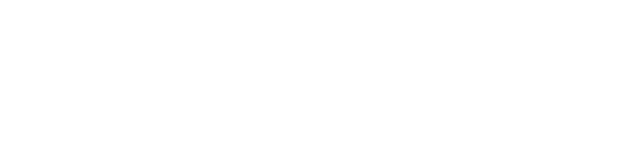
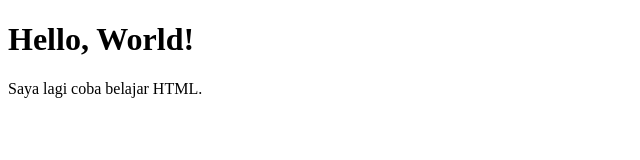
Before and after one commit to chellwi/latihanGithub, a plain HTML site: page index.html in a window 1280 px wide. Shown: the whole page, without its empty margins (0-640 px from the left). Drawn offline with Linux system fonts and the light colour scheme.

Commit message:
menambahkan konten dalam body

```diff
--- a/index.html
+++ b/index.html
@@ -6,6 +6,7 @@
     <title>Document</title>
 </head>
 <body>
-
+    <h1>Hello, World!</h1>
+    <p>Saya lagi coba belajar HTML.</p>
 </body>
 </html>
```
